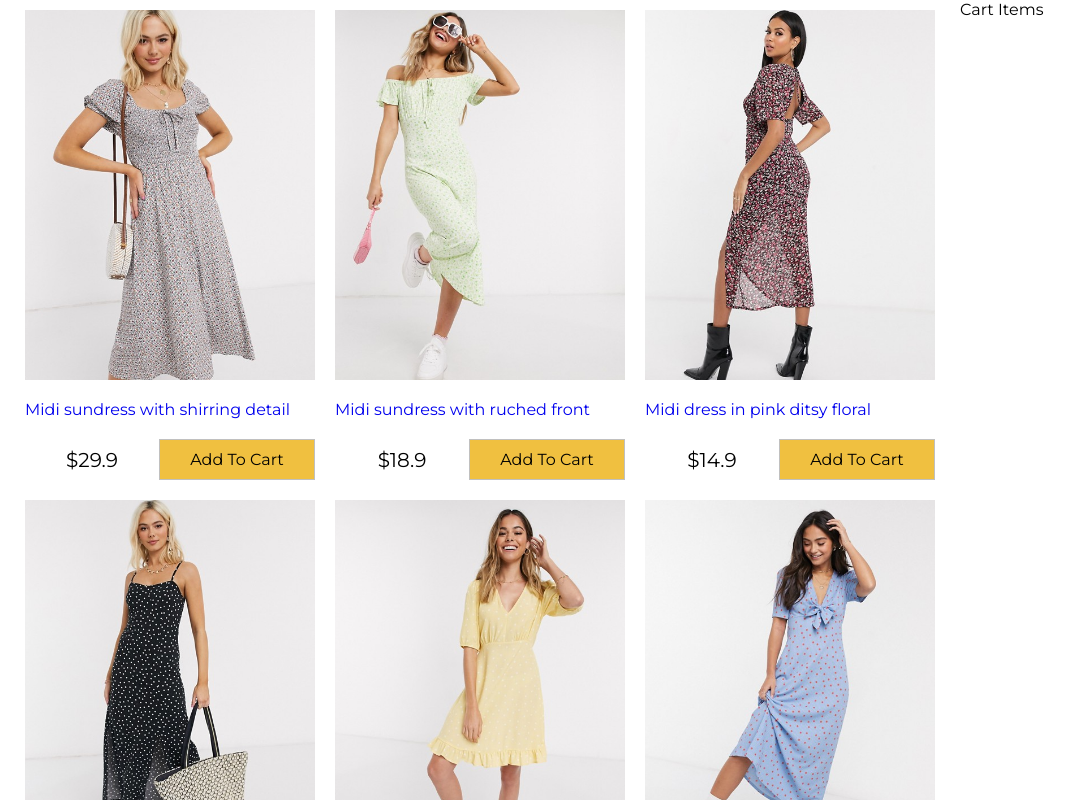
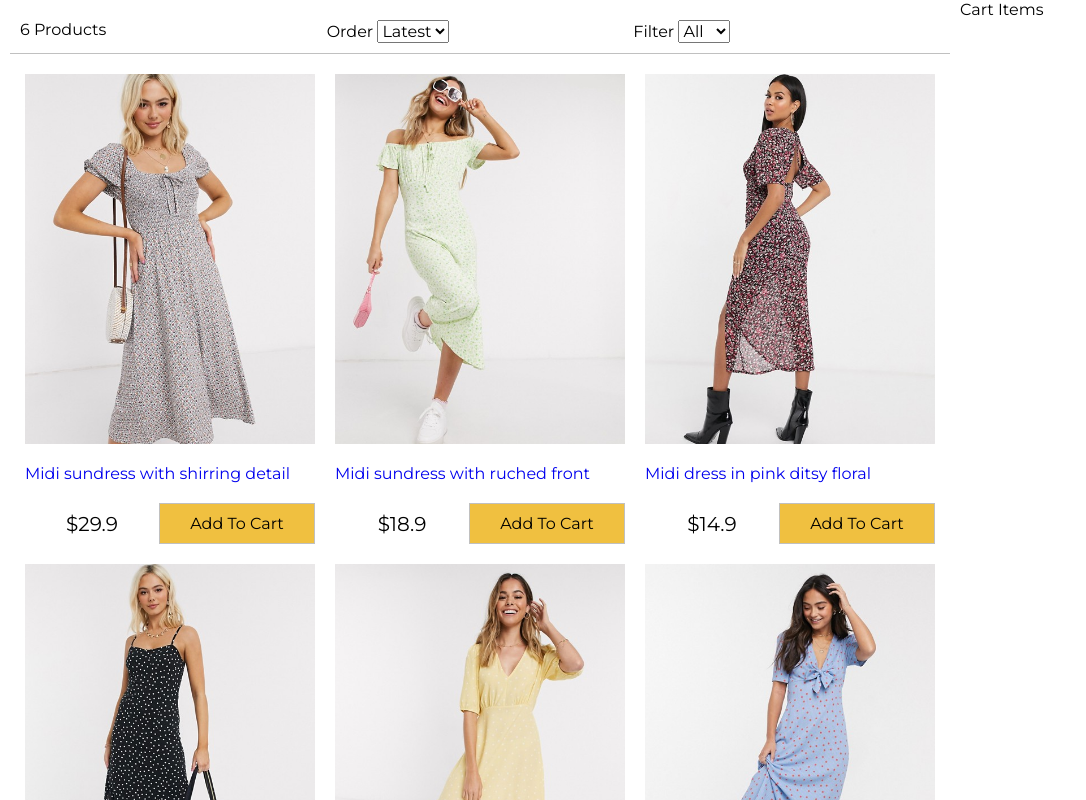
Before and after one commit to sreewebd/react-shopping-cart, a React (Create React App) app: page / in a window 1280 px wide. Shown: the top 800 px of the page, without its empty margins (0-1086 px from the left). Built offline with nearby package versions, Linux system fonts and the light colour scheme.

Commit message:
filter working

```diff
--- a/src/App.css
+++ b/src/App.css
@@ -129,3 +129,16 @@
 .button.primary {
   background-color: #f0c040;
 }
+
+/* filter */
+.filter {
+  display: flex;
+  justify-content: space-between;
+  padding: 1rem;
+  margin: 1rem;
+  border-bottom: 0.1rem solid #c0c0c0;
+}
+
+.filter div {
+  flex: 1;
+}
--- a/src/App.js
+++ b/src/App.js
@@ -1,17 +1,55 @@
 import React, { useState } from "react";
 import data from "./data.json";
 import Products from "./components/Products";
+import Filter from "./components/Filter";
 
 const App = () => {
-  const [products, setPrducts] = useState(data.products);
+  const [products, setProducts] = useState(data.products);
   const [size, setSize] = useState("");
   const [sort, setSort] = useState("");
+
+  const sortProducts = (event) => {
+    console.log(event.target.value);
+  };
+
+  const filterProducts = (event) => {
+    let e = event.target.value;
+    console.log(e);
+    if (e === "") {
+      setProducts({
+        size: e,
+        filteredItems: data.products,
+      });
+    } else {
+      let filteredItems = data.products.filter(
+        (product) => product.availableSizes.indexOf(e) >= 0
+      );
+      console.log("after filteration ", filteredItems);
+      setProducts({
+        // [products]->{{size},[filterdItems]}
+        // ...products,
+        size: e,
+        filteredItems: filteredItems,
+      });
+    }
+  };
 
   return (
     <div>
       <div className="content">
         <div className="main">
-          <Products products={products} />
+          <Filter
+            count={products.length}
+            size={size}
+            sort={sort}
+            filterProducts={filterProducts}
+            sortProducts={sortProducts}
+          ></Filter>
+          <Products
+            products={
+              products.filteredItems ? products.filteredItems : products
+            }
+          />
         </div>
         <div className="side">Cart Items</div>
       </div>
--- /dev/null
+++ b/src/components/Filter.js
@@ -0,0 +1,31 @@
+import React from "react";
+
+const Filter = ({ count, size, filterProducts, sortProducts }) => {
+  return (
+    <div className="filter">
+      <div className="fliter-result">{count} Products</div>
+      <div className="fliter-sort">
+        Order{" "}
+        <select onChange={sortProducts}>
+          <option value="">Latest</option>
+          <option value="lowest">Low</option>
+          <option value="highest">High</option>
+        </select>
+      </div>
+      <div className="fliter-size">
+        Filter{" "}
+        <select onChange={filterProducts}>
+          <option value="">All</option>
+          <option value="XS">XS</option>
+          <option value="S">S</option>
+          <option value="M">M</option>
+          <option value="L">L</option>
+          <option value="XL">XL</option>
+          <option value="XXL">XXL</option>
+        </select>
+      </div>
+    </div>
+  );
+};
+
+export default Filter;
--- a/src/components/Products.js
+++ b/src/components/Products.js
@@ -1,11 +1,13 @@
 import React from "react";
 import { formatCurrency } from "../util";
 
-const products = (props) => {
+const products = ({ products }) => {
+  console.log("products json data ", products);
+  // console.log(Array.isArray(products));
   return (
     <div>
       <ul className="products">
-        {props.products.map((product) => (
+        {products.map((product) => (
           <li key={product._id}>
             <div className="product">
               <a href={"#" + product._id}>
```
